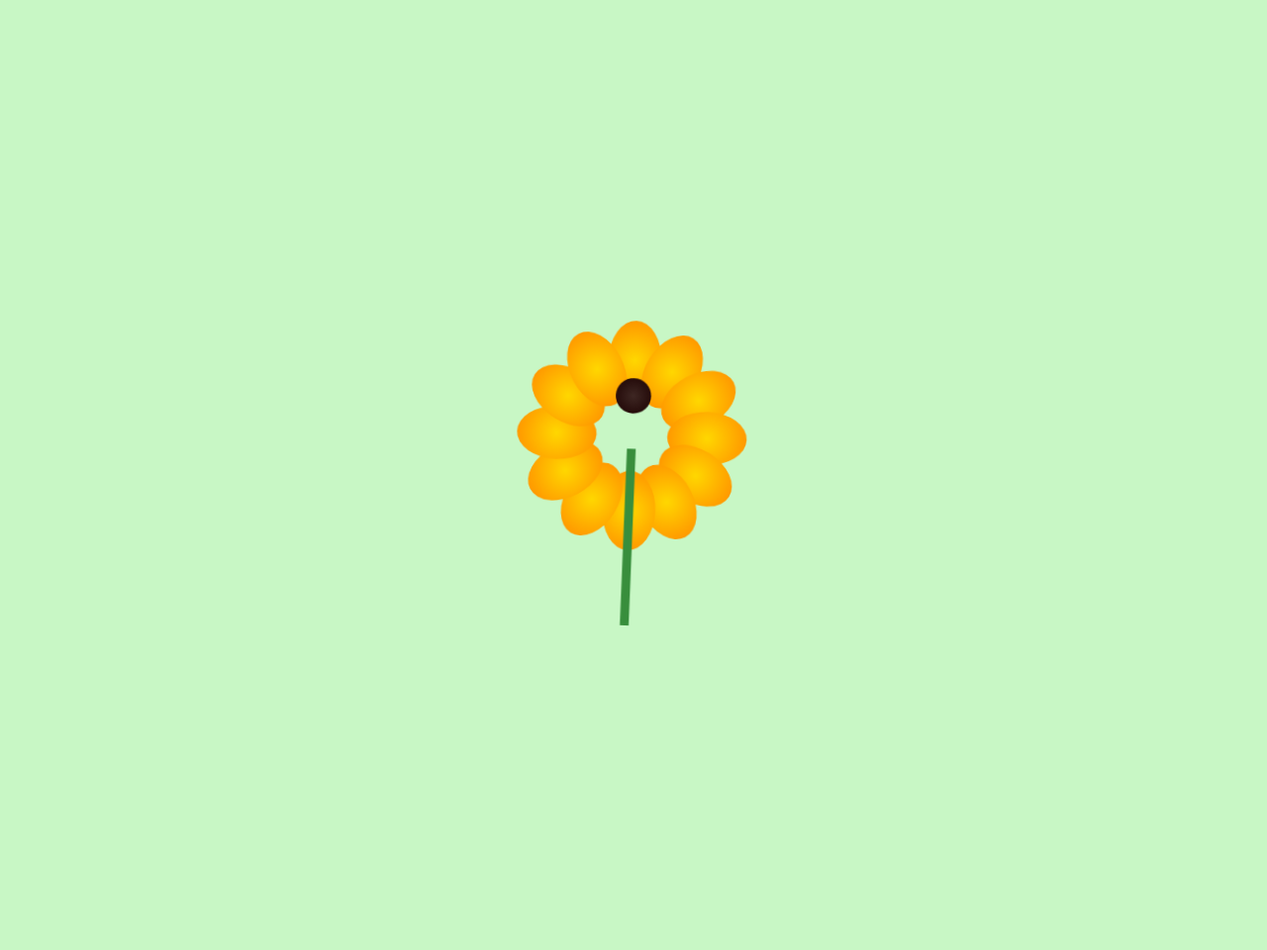
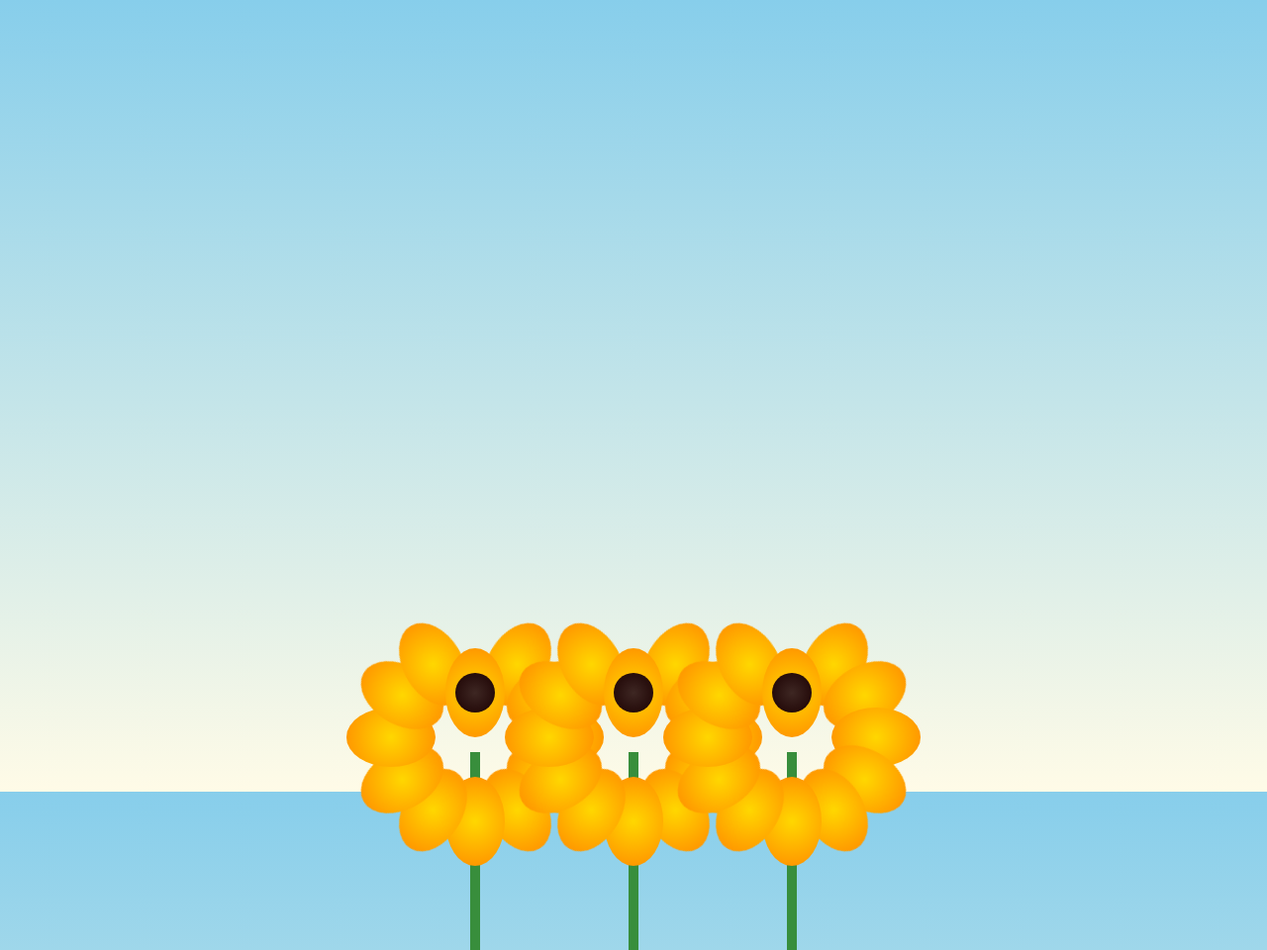
Before and after one commit to mromero36/girasoles, a plain HTML site: page index.html in a window 1280 px wide. Shown: the whole page at 99% size. Before the commit the page ends 800 px from the top, so only its background shows below. Drawn offline with Linux system fonts and the light colour scheme.

Commit message:
Update index.html

```diff
--- a/index.html
+++ b/index.html
@@ -3,24 +3,36 @@
 <head>
   <meta charset="UTF-8">
   <meta name="viewport" content="width=device-width, initial-scale=1.0">
-  <title>Girasoles</title>
+  <title>Ramo de Girasoles</title>
   <style>
     body {
       margin: 0;
       height: 100vh;
       display: flex;
       justify-content: center;
-      align-items: center;
-      background: #c8f7c5;
+      align-items: flex-end;
+      background: linear-gradient(#87ceeb, #fffbe7);
       overflow: hidden;
+    }
+
+    .ramo {
+      display: flex;
+      gap: 40px;
+      margin-bottom: 40px;
     }
 
     .girasol {
       position: relative;
       width: 120px;
       height: 120px;
-      animation: crecer 3s ease-in-out infinite alternate;
+      opacity: 0;
+      transform: scale(0);
+      animation: florecer 2s forwards;
     }
+
+    .girasol:nth-child(1) { animation-delay: 0.5s; }
+    .girasol:nth-child(2) { animation-delay: 1s; }
+    .girasol:nth-child(3) { animation-delay: 1.5s; }
 
     .petalo {
       position: absolute;
@@ -31,20 +43,23 @@
       top: 15px;
       left: 30px;
       transform-origin: bottom center;
+      opacity: 0;
+      animation: aparecer 1s forwards;
     }
 
-    .petalo:nth-child(1) { transform: rotate(0deg)   translateY(-40px); }
-    .petalo:nth-child(2) { transform: rotate(30deg)  translateY(-40px); }
-    .petalo:nth-child(3) { transform: rotate(60deg)  translateY(-40px); }
-    .petalo:nth-child(4) { transform: rotate(90deg)  translateY(-40px); }
-    .petalo:nth-child(5) { transform: rotate(120deg) translateY(-40px); }
-    .petalo:nth-child(6) { transform: rotate(150deg) translateY(-40px); }
-    .petalo:nth-child(7) { transform: rotate(180deg) translateY(-40px); }
-    .petalo:nth-child(8) { transform: rotate(210deg) translateY(-40px); }
-    .petalo:nth-child(9) { transform: rotate(240deg) translateY(-40px); }
-    .petalo:nth-child(10){ transform: rotate(270deg) translateY(-40px); }
-    .petalo:nth-child(11){ transform: rotate(300deg) translateY(-40px); }
-    .petalo:nth-child(12){ transform: rotate(330deg) translateY(-40px); }
+    /* pétalos en círculo */
+    .petalo:nth-child(1)  { transform: rotate(0deg)   translateY(-40px); animation-delay: 0.3s; }
+    .petalo:nth-child(2)  { transform: rotate(30deg)  translateY(-40px); animation-delay: 0.4s; }
+    .petalo:nth-child(3)  { transform: rotate(60deg)  translateY(-40px); animation-delay: 0.5s; }
+    .petalo:nth-child(4)  { transform: rotate(90deg)  translateY(-40px); animation-delay: 0.6s; }
+    .petalo:nth-child(5)  { transform: rotate(120deg) translateY(-40px); animation-delay: 0.7s; }
+    .petalo:nth-child(6)  { transform: rotate(150deg) translateY(-40px); animation-delay: 0.8s; }
+    .petalo:nth-child(7)  { transform: rotate(180deg) translateY(-40px); animation-delay: 0.9s; }
+    .petalo:nth-child(8)  { transform: rotate(210deg) translateY(-40px); animation-delay: 1s; }
+    .petalo:nth-child(9)  { transform: rotate(240deg) translateY(-40px); animation-delay: 1.1s; }
+    .petalo:nth-child(10) { transform: rotate(270deg) translateY(-40px); animation-delay: 1.2s; }
+    .petalo:nth-child(11) { transform: rotate(300deg) translateY(-40px); animation-delay: 1.3s; }
+    .petalo:nth-child(12) { transform: rotate(330deg) translateY(-40px); animation-delay: 1.4s; }
 
     .centro {
       position: absolute;
@@ -55,6 +70,9 @@
       background: radial-gradient(circle at center, #3e2723, #1b0000);
       border-radius: 50%;
       z-index: 10;
+      opacity: 0;
+      animation: aparecer 1s forwards;
+      animation-delay: 1.6s;
     }
 
     .tallo {
@@ -62,32 +80,60 @@
       top: 120px;
       left: 55px;
       width: 10px;
-      height: 200px;
+      height: 0;
       background: #388e3c;
+      animation: crecerTallo 1.5s forwards;
     }
 
-    @keyframes crecer {
-      0%   { transform: scale(0.8) rotate(0deg); }
-      100% { transform: scale(1.2) rotate(10deg); }
+    /* Animaciones */
+    @keyframes florecer {
+      to {
+        opacity: 1;
+        transform: scale(1);
+      }
+    }
+
+    @keyframes aparecer {
+      to {
+        opacity: 1;
+      }
+    }
+
+    @keyframes crecerTallo {
+      to {
+        height: 200px;
+      }
     }
   </style>
 </head>
 <body>
-  <div class="girasol">
-    <div class="petalo"></div>
-    <div class="petalo"></div>
-    <div class="petalo"></div>
-    <div class="petalo"></div>
-    <div class="petalo"></div>
-    <div class="petalo"></div>
-    <div class="petalo"></div>
-    <div class="petalo"></div>
-    <div class="petalo"></div>
-    <div class="petalo"></div>
-    <div class="petalo"></div>
-    <div class="petalo"></div>
-    <div class="centro"></div>
-    <div class="tallo"></div>
+  <div class="ramo">
+    <div class="girasol">
+      <div class="tallo"></div>
+      <div class="petalo"></div><div class="petalo"></div><div class="petalo"></div>
+      <div class="petalo"></div><div class="petalo"></div><div class="petalo"></div>
+      <div class="petalo"></div><div class="petalo"></div><div class="petalo"></div>
+      <div class="petalo"></div><div class="petalo"></div><div class="petalo"></div>
+      <div class="centro"></div>
+    </div>
+
+    <div class="girasol">
+      <div class="tallo"></div>
+      <div class="petalo"></div><div class="petalo"></div><div class="petalo"></div>
+      <div class="petalo"></div><div class="petalo"></div><div class="petalo"></div>
+      <div class="petalo"></div><div class="petalo"></div><div class="petalo"></div>
+      <div class="petalo"></div><div class="petalo"></div><div class="petalo"></div>
+      <div class="centro"></div>
+    </div>
+
+    <div class="girasol">
+      <div class="tallo"></div>
+      <div class="petalo"></div><div class="petalo"></div><div class="petalo"></div>
+      <div class="petalo"></div><div class="petalo"></div><div class="petalo"></div>
+      <div class="petalo"></div><div class="petalo"></div><div class="petalo"></div>
+      <div class="petalo"></div><div class="petalo"></div><div class="petalo"></div>
+      <div class="centro"></div>
+    </div>
   </div>
 </body>
 </html>
```
